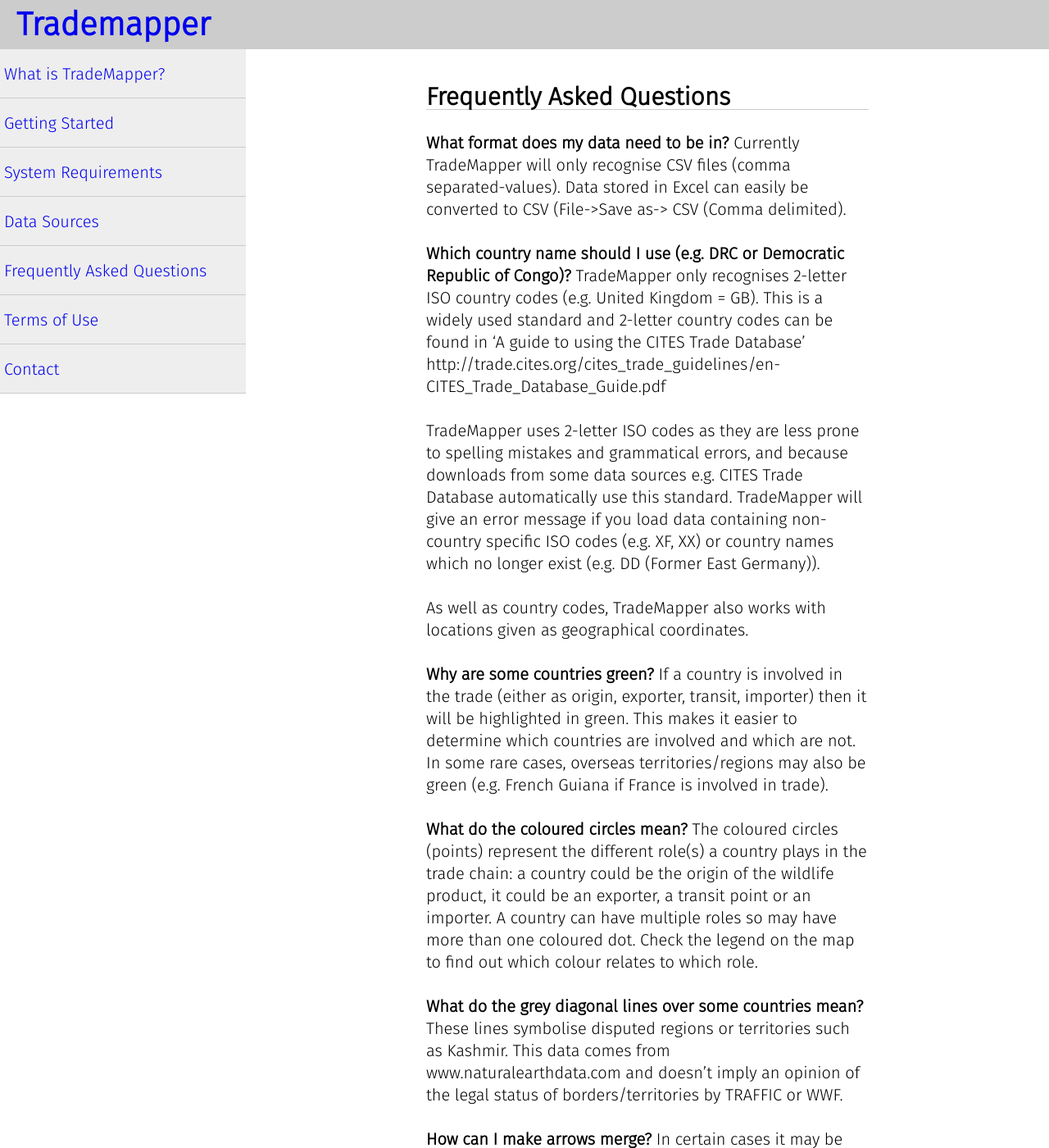
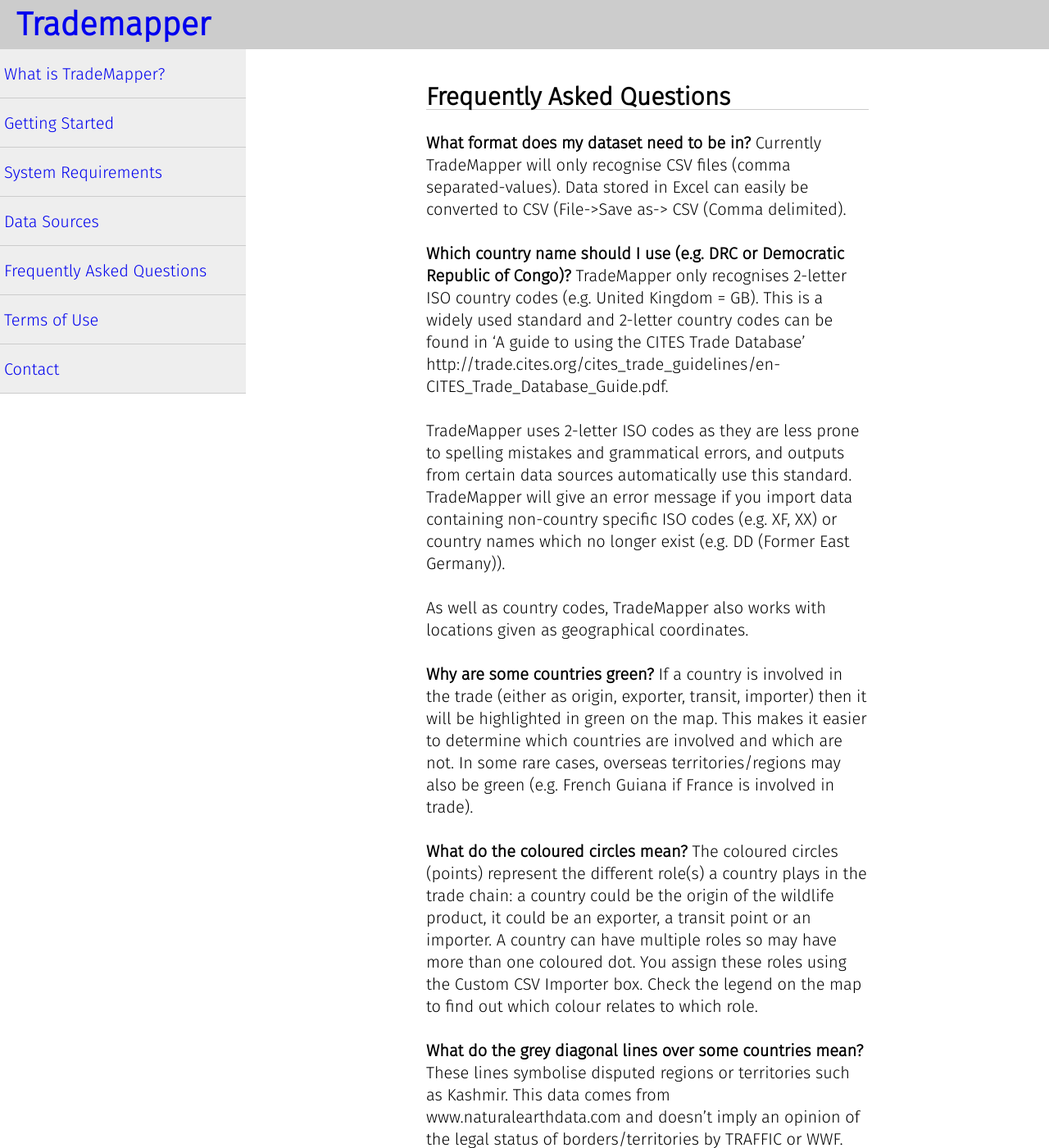
Before and after one commit to trademapper/trademapper-js, a Jekyll site: the page built from _pages/04_faq.md, in a window 1280 px wide and 1400 px high. Shown: the whole window at 82% size. Built offline with Jekyll 4.4.1, drawn with Linux system fonts in a browser that asks for light colours.

Commit message:
Update 04_faq.md

```diff
--- a/_pages/04_faq.md
+++ b/_pages/04_faq.md
@@ -4,21 +4,21 @@
 title:     Frequently Asked Questions
 ---
 
-__What format does my data need to be in?__
-Currently TradeMapper will only recognise CSV files (comma separated-values). Data stored in Excel can easily be converted to CSV (File->Save as-> CSV (Comma delimited).
+__What format does my dataset need to be in?__
+   Currently TradeMapper will only recognise CSV files (comma separated-values). Data stored in Excel can easily be converted to CSV (File->Save as-> CSV (Comma delimited).
 
 __Which country name should I use (e.g. DRC or Democratic Republic of Congo)?__
-TradeMapper only recognises 2-letter ISO country codes (e.g. United Kingdom = GB). This is a widely used standard and 2-letter country codes can be found in ‘A guide to using the CITES Trade Database’ http://trade.cites.org/cites_trade_guidelines/en-CITES_Trade_Database_Guide.pdf
+   TradeMapper only recognises 2-letter ISO country codes (e.g. United Kingdom = GB). This is a widely used standard and 2-letter country codes can be found in ‘A guide to using the CITES Trade Database’ http://trade.cites.org/cites_trade_guidelines/en-CITES_Trade_Database_Guide.pdf.
 
-TradeMapper uses 2-letter ISO codes as they are less prone to spelling mistakes and grammatical errors, and because downloads from some data sources e.g. CITES Trade Database automatically use this standard. TradeMapper will give an error message if you load data containing non-country specific ISO codes (e.g. XF, XX) or country names which no longer exist (e.g. DD (Former East Germany)).
+TradeMapper uses 2-letter ISO codes as they are less prone to spelling mistakes and grammatical errors, and outputs from certain data sources automatically use this standard. TradeMapper will give an error message if you import data containing non-country specific ISO codes (e.g. XF, XX) or country names which no longer exist (e.g. DD (Former East Germany)).
 
 As well as country codes, TradeMapper also works with locations given as geographical coordinates.
 
 __Why are some countries green?__
-If a country is involved in the trade (either as origin, exporter, transit, importer) then it will be highlighted in green. This makes it easier to determine which countries are involved and which are not. In some rare cases, overseas territories/regions may also be green (e.g. French Guiana if France is involved in trade).
+If a country is involved in the trade (either as origin, exporter, transit, importer) then it will be highlighted in green on the map. This makes it easier to determine which countries are involved and which are not. In some rare cases, overseas territories/regions may also be green (e.g. French Guiana if France is involved in trade).
 
 __What do the coloured circles mean?__
-The coloured circles (points) represent the different role(s) a country plays in the trade chain: a country could be the origin of the wildlife product, it could be an exporter, a transit point or an importer. A country can have multiple roles so may have more than one coloured dot.  Check the legend on the map to find out which colour relates to which role.
+The coloured circles (points) represent the different role(s) a country plays in the trade chain: a country could be the origin of the wildlife product, it could be an exporter, a transit point or an importer. A country can have multiple roles so may have more than one coloured dot. You assign these roles using the Custom CSV Importer box. Check the legend on the map to find out which colour relates to which role.
 
 __What do the grey diagonal lines over some countries mean?__
 These lines symbolise disputed regions or territories such as Kashmir. This data comes from www.naturalearthdata.com and doesn't imply an opinion of the legal status of borders/territories by TRAFFIC or WWF.
```
